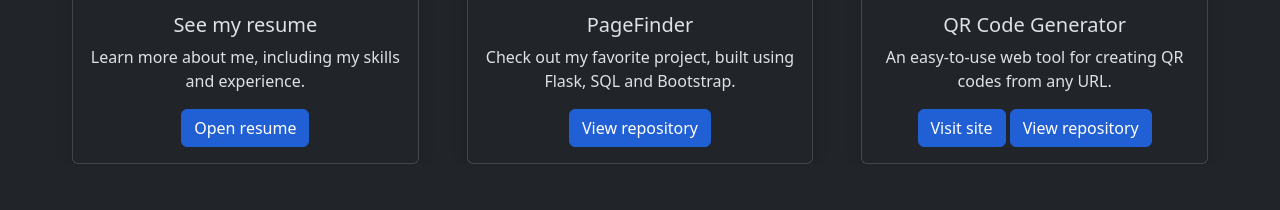
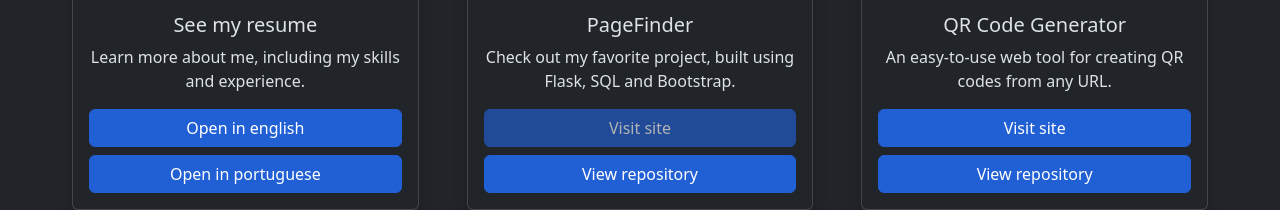
Before and after one commit to OLuizFernando/oluizfernando_site, a website: page index.html in a window 1280 px wide. Shown: the part 1105-1315 px from the top of the page. Before the commit the page ends 1269 px from the top, so only its background shows below. Drawn offline with nearby package versions, Linux system fonts and the light colour scheme.

Commit message:
fixing buttons layout

```diff
--- a/index.html
+++ b/index.html
@@ -42,33 +42,35 @@
 
     <div class="row row-cols-1 row-cols-sm-2 row-cols-lg-3 row-cols-xxl-4 g-5 justify-content-center mx-5 mt-2 mb-5">
         <div class="col">
-            <div class="card text-center shadow">
+            <div class="card h-100 text-center shadow">
                 <img src="images/resume.png" class="card-img-top" alt="Resume preview">
                 <div class="card-body">
                     <h5 class="card-title">See my resume</h5>
                     <p class="card-text">Learn more about me, including my skills and experience.</p>
-                    <a href="https://drive.google.com/file/d/1Rlz1rPUn6-lKy9wYfk5hbfAbddCnmT0d/view?usp=sharing" target="_blank" class="btn btn-primary">Open resume</a>
+                    <a href="https://drive.google.com/file/d/1Rlz1rPUn6-lKy9wYfk5hbfAbddCnmT0d/view?usp=sharing" target="_blank" class="btn btn-primary w-100 mb-2">Open in english</a>
+                    <a href="https://drive.google.com/file/d/1dswXIHcKgdw5MRxYJwyINW8QcqN8qv3z/view?usp=sharing" target="_blank" class="btn btn-primary w-100">Open in portuguese</a>
                 </div>
             </div>
         </div>
         <div class="col">
-            <div class="card text-center shadow">
+            <div class="card h-100 text-center shadow">
                 <img src="images/pagefinder.png" class="card-img-top" alt="PageFinder logo">
                 <div class="card-body">
                     <h5 class="card-title">PageFinder</h5>
                     <p class="card-text">Check out my favorite project, built using Flask, SQL and Bootstrap.</p>
-                    <a href="https://github.com/OLuizFernando/pagefinder" target="_blank" class="btn btn-primary">View repository</a>
+                    <a target="_blank" class="btn btn-primary w-100 mb-2 disabled">Visit site</a>
+                    <a href="https://github.com/OLuizFernando/pagefinder" target="_blank" class="btn btn-primary w-100">View repository</a>
                 </div>
             </div>
         </div>
         <div class="col">
-            <div class="card text-center shadow">
+            <div class="card h-100 text-center shadow">
                 <img src="images/qr_code_generator.png" class="card-img-top" alt="Resume preview">
                 <div class="card-body">
                     <h5 class="card-title">QR Code Generator</h5>
                     <p class="card-text">An easy-to-use web tool for creating QR codes from any URL.</p>
-                    <a href="https://oluizfernando.github.io/qrcode_generator/" target="_blank" class="btn btn-primary">Visit site</a>
-                    <a href="https://github.com/OLuizFernando/qrcode_generator" target="_blank" class="btn btn-primary">View repository</a>
+                    <a href="https://oluizfernando.github.io/qrcode_generator/" target="_blank" class="btn btn-primary w-100 mb-2">Visit site</a>
+                    <a href="https://github.com/OLuizFernando/qrcode_generator" target="_blank" class="btn btn-primary w-100">View repository</a>
                 </div>
             </div>
         </div>
```
